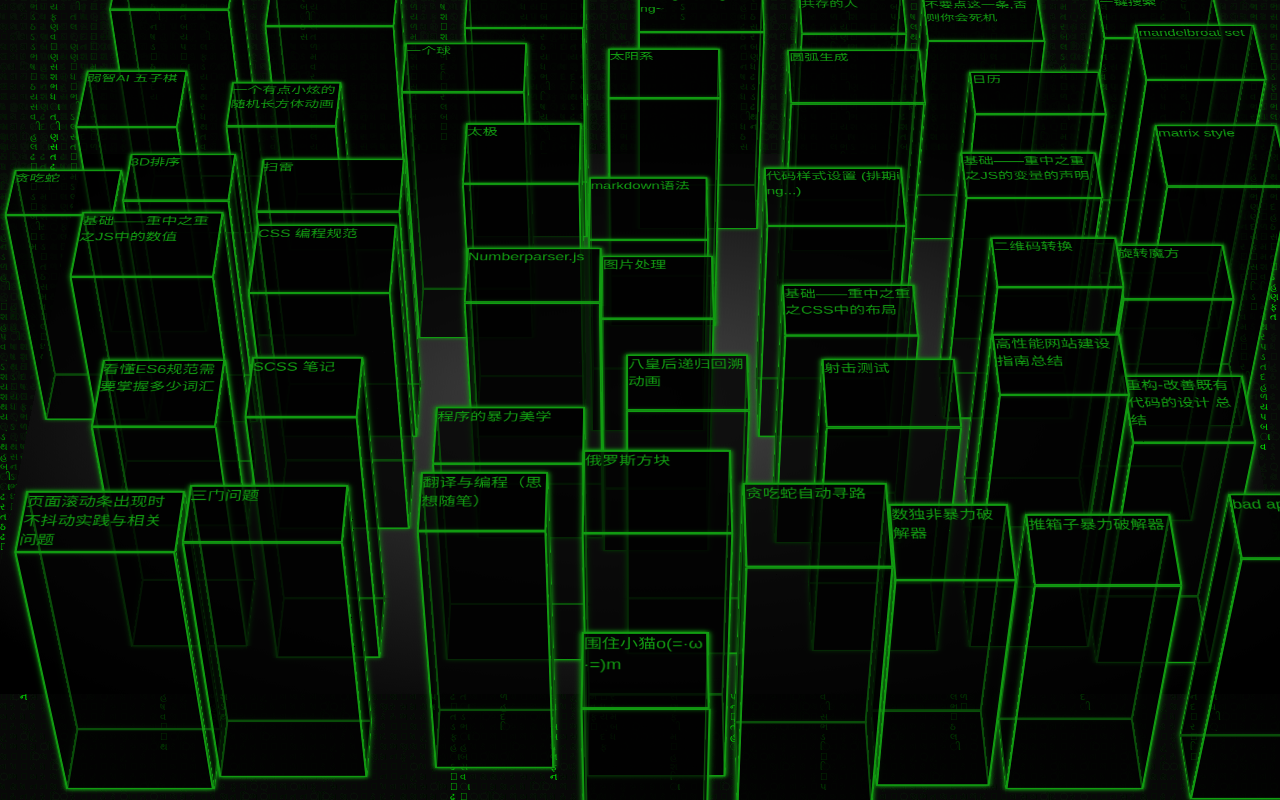
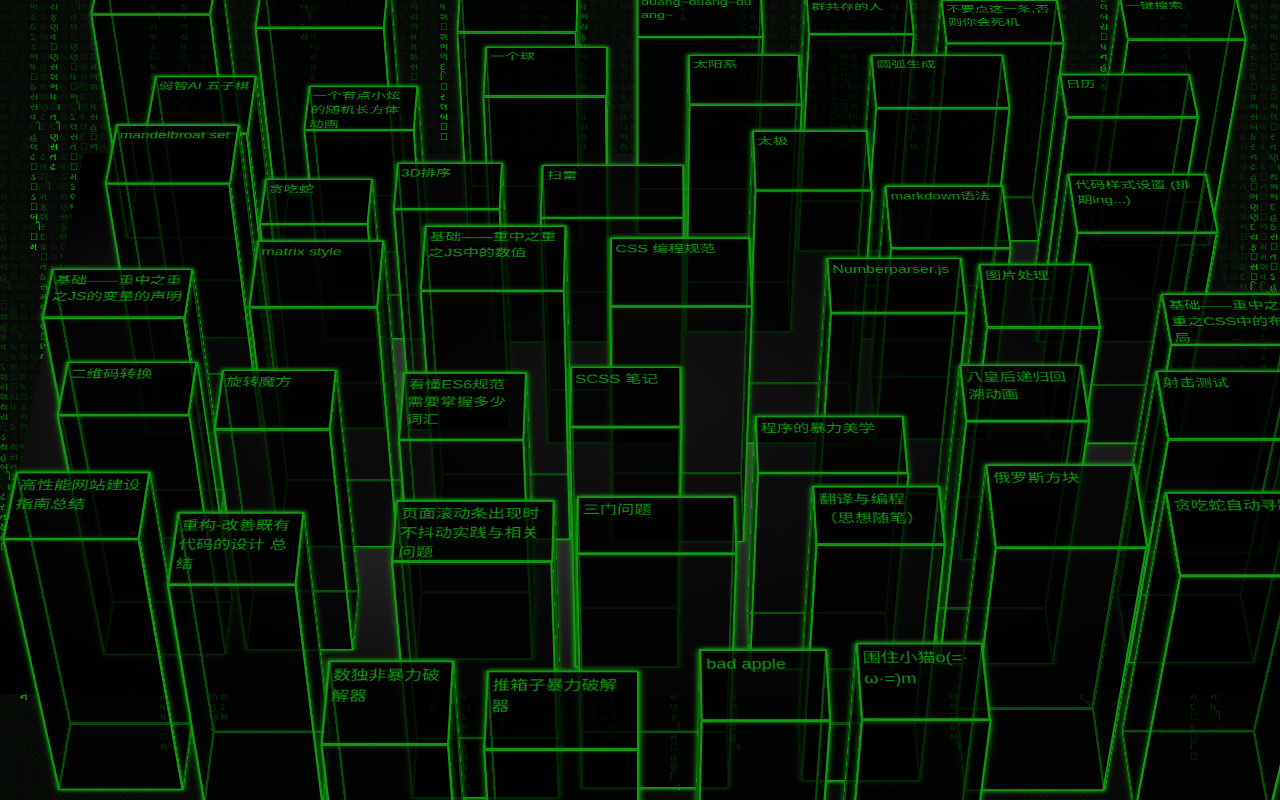
Before and after one commit to Vivomo/my-kingdom, a React app: page / in a window 1280 px wide. Built offline with nearby package versions, Linux system fonts and the light colour scheme.

Commit message:
样式微调 优化

```diff
--- a/src/components/building/Building.js
+++ b/src/components/building/Building.js
@@ -3,8 +3,8 @@ import './index.scss'
 
 const Building = (props) => {
     let planeStyle = {
-        marginLeft: typeof props.left === 'string' ? props.left : props.left + 'px',
-        marginTop: typeof props.top === 'string' ? props.top : props.top + 'px',
+        marginLeft: props.marginLeft + 'px',
+        marginTop: props.marginTop + 'px',
         width: props.width2D + 'px',
         height: props.height2D + 'px',
         fontSize: props.height + 'px',
--- a/src/components/building/index.scss
+++ b/src/components/building/index.scss
@@ -42,6 +42,7 @@
     }
 
     .inner-box {
+        padding: 4px;
         font-size: 18px;
     }
 }
--- a/src/components/k-map/KMap.js
+++ b/src/components/k-map/KMap.js
@@ -123,7 +123,6 @@ export default class KMap extends React.Component{
         });
 
         kMap.current.addEventListener('mousewheel', (e) => {
-            console.log(e.wheelDelta);
             this.setState({
                 translateZ: this.state.translateZ + (e.wheelDelta > 0 ? 80 : -80)
             })
@@ -137,8 +136,8 @@ export default class KMap extends React.Component{
                                 width2D: 120 + 50 * Math.random(),
                                 height2D: 80 + 40 * Math.random(),
                                 height: 320 + 100 * Math.random(),
-                                left: 100 * Math.random(),
-                                top: 100 * Math.random(),
+                                marginLeft: 20 + 80 * Math.random(),
+                                marginTop: 20 + 80 * Math.random(),
                             })).reverse();
         this.setState({
             buildings
```
